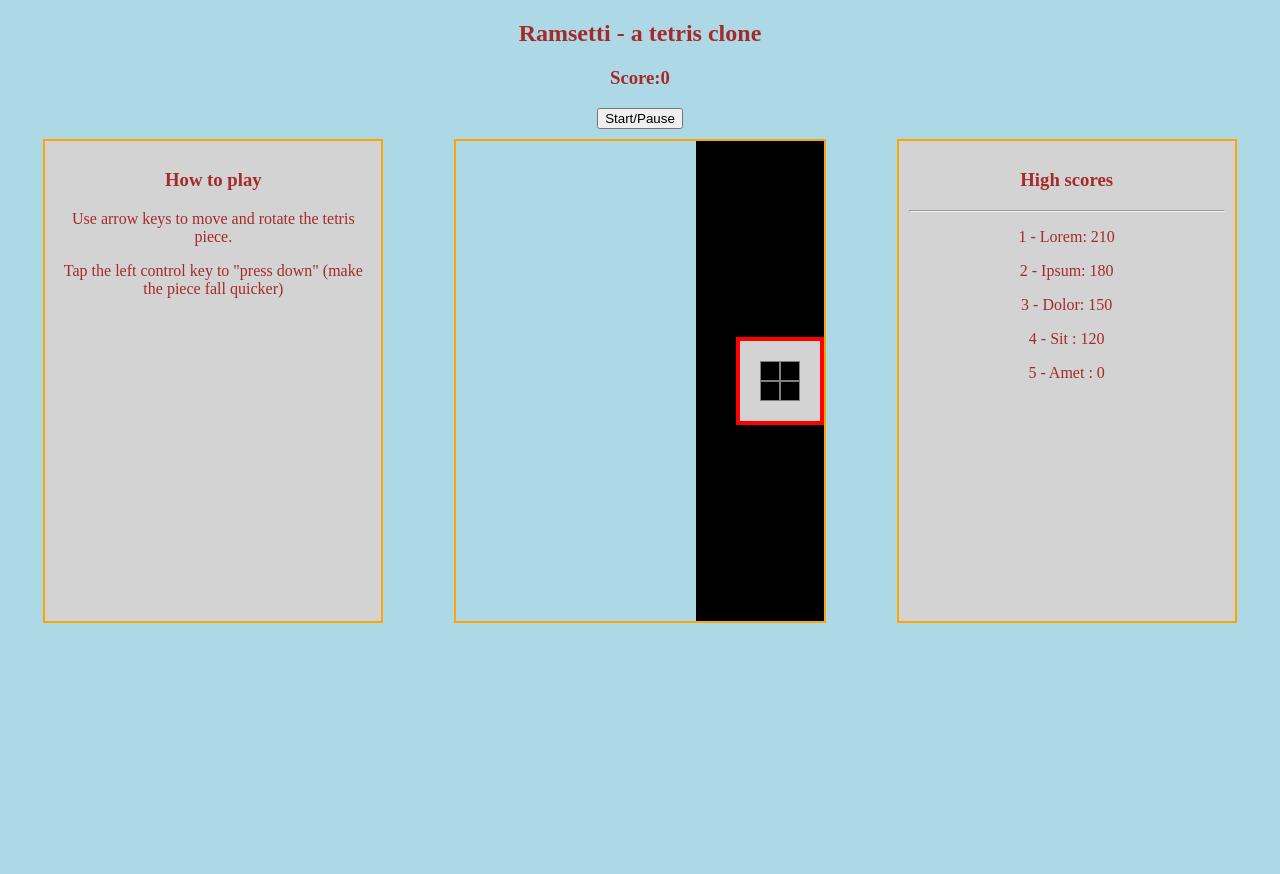
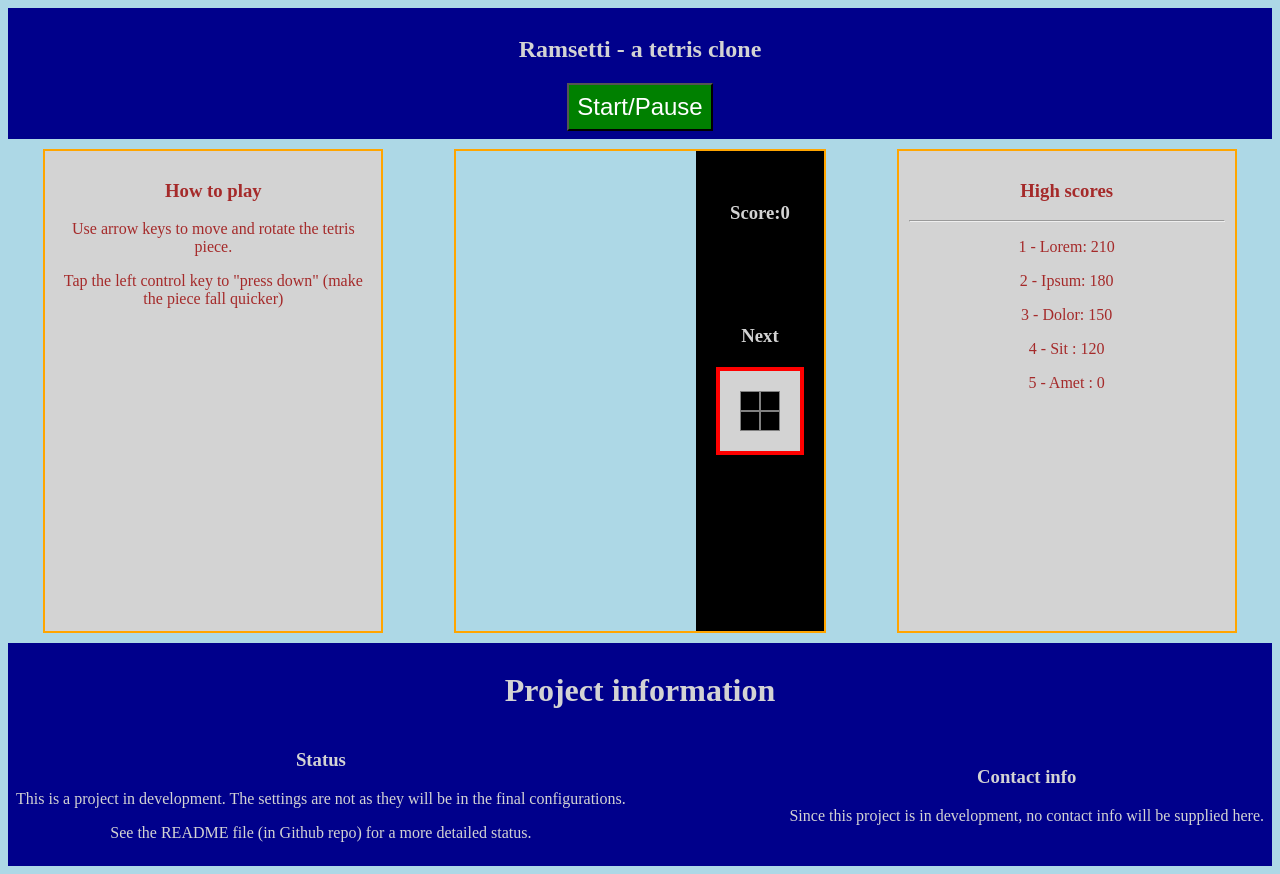
Before and after one commit to jonsimonsen/Ramsetti, a plain HTML site: page index.html in a window 1280 px wide. Before the commit the page ends 800 px from the top, so only its background shows below. Drawn offline with Linux system fonts and the light colour scheme.

Commit message:
Updated README based on latest progress. Added top content to a banner and added a footer with some generic text. Moved score from the header to the game area (above the next box).

```diff
--- a/index.html
+++ b/index.html
@@ -8,12 +8,12 @@
   </head>
 
   <body>
-    <h2>Ramsetti - a tetris clone</h2>
-
-    <h3>Score:<span id="score">0</span></h3>
-    <button id="start-button">Start/Pause</button>
+    <div class="banner dark">
+      <h2>Ramsetti - a tetris clone</h2>
+      <button id="start-button">Start/Pause</button>
+    </div>
     <div class=main-row>
-      <div class="instructions">
+      <div class="sidebar instructions">
         <h3>How to play</h3>
         <p>Use arrow keys to move and rotate the tetris piece.</p>
         <p>Tap the left control key to "press down" (make the piece fall quicker)</p>
@@ -22,11 +22,23 @@
         <div class="grid paused">
           <!-- Populate in app.js -->
         </div>
-        <div class="next-box">
-          <!-- Populate in app.js -->
+        <div class="status">
+          <div class="score-window">
+            <h3>Score:<span id="score">0</span></h3>
+          </div>
+          <div class="next-area">
+            <h3>Next</h3>
+            <div class="next-box">
+              <!-- Populate in app.js -->
+            </div>
+          </div>
+          <div class="buffer">
+            <!-- To keep the next box centered -->
+            <h3>.</h3>
+          </div>
         </div>
       </div>
-      <div class="high-scores">
+      <div class="sidebar high-scores">
         <h3>High scores</h3>
         <hr>
         <p>1 - Lorem: 210</p>
@@ -36,6 +48,20 @@
         <p>5 - Amet :   0</p>
       </div>
     </div>
+    <div class="footer dark">
+      <h1>Project information</h1>
+      <div class="footer-cols">
+        <div class="footer-left">
+          <h3>Status</h3>
+          <p>This is a project in development. The settings are not as they will be in the final configurations.</p>
+          <p>See the README file (in Github repo) for a more detailed status.</p>
+        </div>
+        <div class="footer-right">
+          <h3>Contact info</h3>
+          <p>Since this project is in development, no contact info will be supplied here.</p>
+        </div>
+      </div>
+    </div>
 
   </body>
 </html>
--- a/style.css
+++ b/style.css
@@ -8,19 +8,27 @@ body {
 
 .main-row {
   margin-top: 10px;
+  margin-bottom: 10px;
   display: flex;
   justify-content: space-around;
 }
 
 .game-area {
   display: flex;
-  align-items: center;
+  color: lightgray;
   background-color: black;
   flex-basis: 25%;
   border: 2px orange solid;
 }
 
-.instructions {
+.sidebar {
+  background-color: lightgray;
+  padding: 10px;
+  flex-basis: 25%;
+  border: 2px orange solid;
+}
+
+/*.instructions {
   background-color: lightgray;
   padding: 10px;
   flex-basis: 25%;
@@ -32,7 +40,7 @@ body {
   padding: 10px;
   flex-basis: 25%;
   border: 2px orange solid;
-}
+}*/
 
 .grid {
   width: 240px;
@@ -55,7 +63,7 @@ body {
   display: flex;
   flex-wrap: wrap;
   background-color: lightgray;
-  margin-left: 40px;
+  margin: 20px;
 }
 
 .next-box div {
@@ -95,3 +103,33 @@ body {
 .grid.paused > div {
   display: none;
 }
+
+.dark {
+  color: lightgray;
+  background-color: darkblue;
+  padding: 0.5rem;
+}
+
+.footer-cols {
+  display: flex;
+  justify-content: space-between;
+  align-items: center;
+}
+
+#start-button {
+  font-size: 1.5rem;
+  padding: 0.5rem;
+  background-color: green;
+  color: white;
+}
+
+.status {
+  display: flex;
+  flex-direction: column;
+  justify-content: space-around;
+  align-items: center;
+}
+
+.buffer {
+  color: black;
+}
```
Also changed, not shown: 1 other file.
